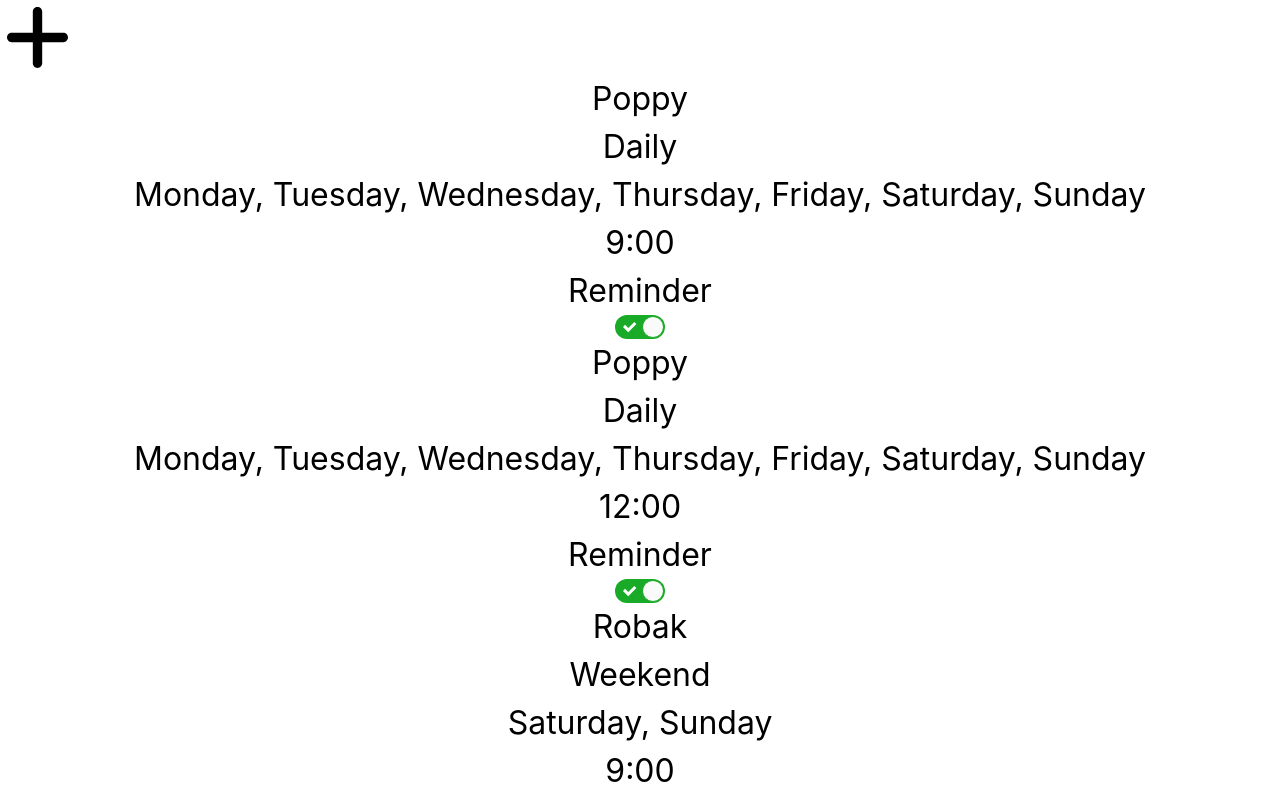
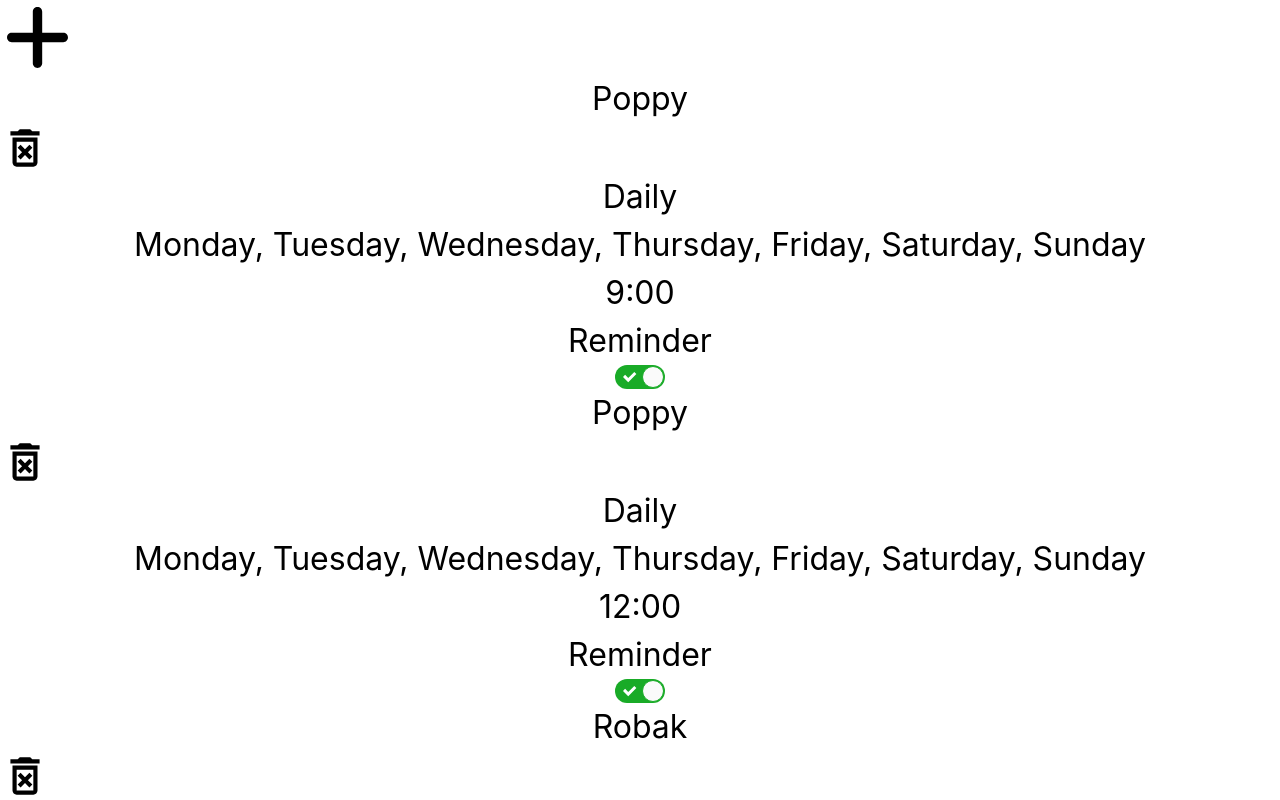
Before and after one commit to abawor/petfed_web, a React (Vite) app in the folder petfed_web/: page /schedule in a window 1280 px wide. Shown: the top 800 px of the page. Built offline with nearby package versions, Linux system fonts and the light colour scheme.

Commit message:
Working on delete function for schedules

```diff
--- a/petfed_web/package.json
+++ b/petfed_web/package.json
@@ -16,7 +16,8 @@
     "react-router-dom": "^6.27.0",
     "react-select": "^5.8.2",
     "react-time-picker": "^7.0.0",
-    "react-toggle": "^4.1.3"
+    "react-toggle": "^4.1.3",
+    "use-long-press": "^3.2.0"
   },
   "devDependencies": {
     "@eslint/js": "^9.13.0",
--- a/petfed_web/src/components/ScheduleList.jsx
+++ b/petfed_web/src/components/ScheduleList.jsx
@@ -2,6 +2,7 @@ import React, { useContext } from 'react';
 import { PetContext } from './PetContext';
 import { FaPlus } from "react-icons/fa6";
 import { Link } from 'react-router-dom';
+import { MdOutlineDeleteForever } from "react-icons/md";
 import Toggle from 'react-toggle'
 import 'react-toggle/style.css';
 
@@ -30,7 +31,35 @@ export default function ScheduleList() {
         });
 
         setPets(updatedPets);
-      };
+    };
+
+    /*
+    const handleDelete = (petId, scheduleId) => {
+
+        setPets(prevState => {
+            return prevState.filter(())
+        })
+
+
+        const updatedPets = pets.map((pet) => {
+          if (pet.id === petId) {
+            return {
+              ...pet,
+              schedules: pet.schedules.map((schedule) => {
+                if (schedule.id === scheduleId) {
+                }
+                return schedule
+            }),
+        };
+          }
+          return pet;
+        });
+        console.log(updatedPets)
+
+        setPets(updatedPets);
+
+    };
+    */
 
 
     return (
@@ -46,8 +75,17 @@ export default function ScheduleList() {
                 return (
                     pet.schedules.map((schedule) => {
                         return (
-                            <li key={ schedule.id } className="pl-1 text-start aspect-square rounded-lg border-solid border-4 border-slate-500">
-                                <p className="font-bold text-xl truncate">{pet.name}</p>
+                            <li
+                                key={ schedule.id }
+                                className="pl-1 text-start aspect-square rounded-lg border-solid border-4 border-slate-500"
+                            >
+                                <div className="flex items-center justify-between">
+                                    <p className="font-bold text-xl truncate">{pet.name}</p>
+                                    <MdOutlineDeleteForever
+                                        size={50}
+                                        onClick={() => handleDelete(pet.id, schedule.id)}
+                                    />
+                                </div>
                                 <p className="font-bold text-lg truncate">{schedule.name}</p>
                                 <p className="font-semibold truncate">{schedule.days.join(', ')}</p>
                                 <p>{schedule.time}</p>
```
Also changed, not shown: 1 other file (tests, documents, lock files or other folders).
